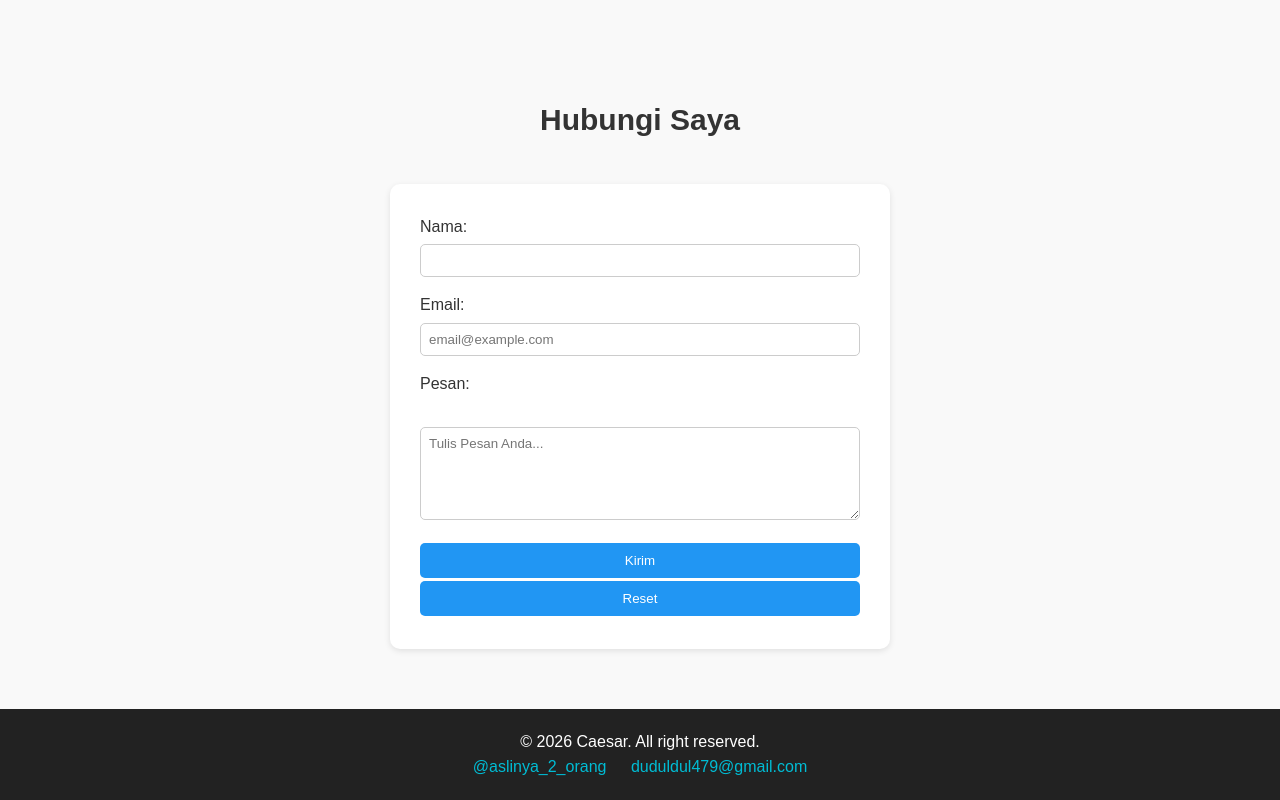
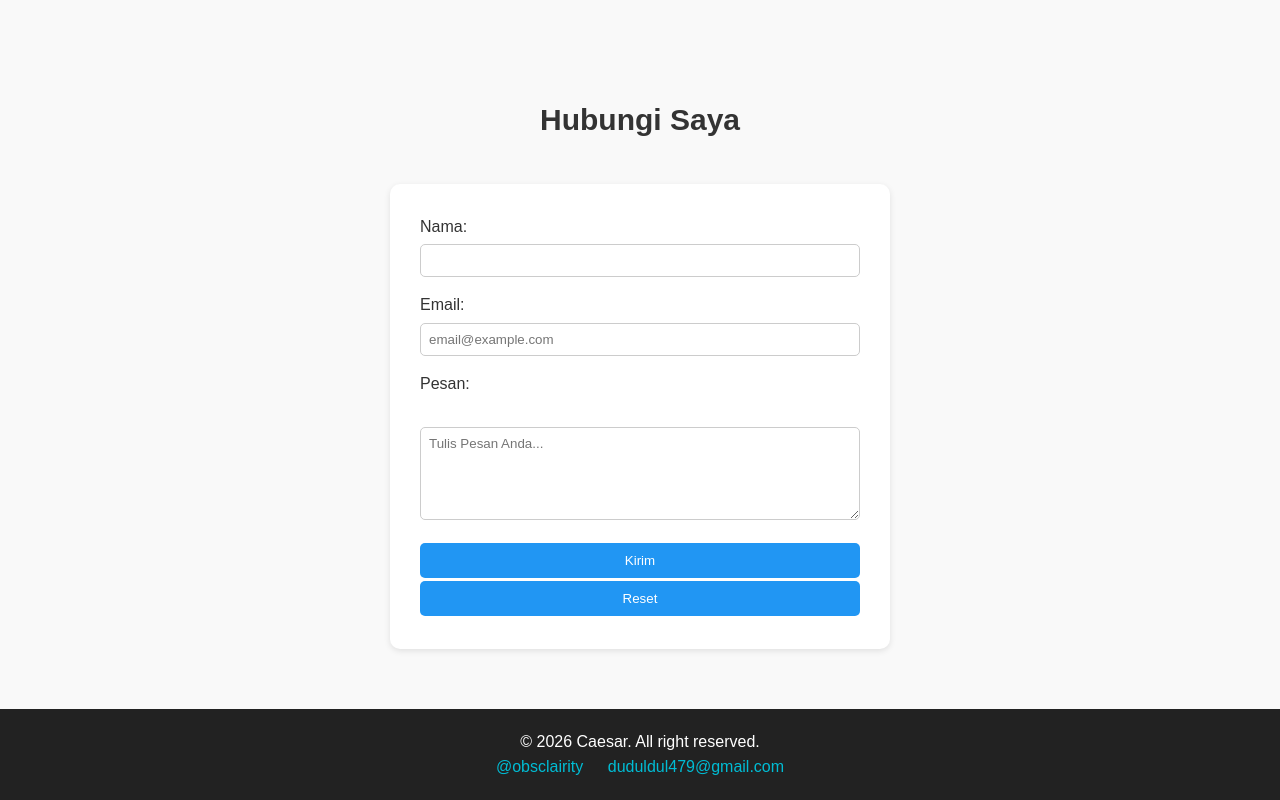
Before and after one commit to Caesar-K7/cv_Caesar, a plain HTML site: page index.html in a window 1280 px wide. Shown: the part 1879-2679 px from the top of the page. Drawn offline with Linux system fonts and the light colour scheme.

Commit message:
Revise contact section and fix typos
Updated the contact section with a new Instagram link and corrected minor typos.

```diff
--- a/index.html
+++ b/index.html
@@ -104,7 +104,7 @@
      <footer>
             <p> &copy; 2026 Caesar. All right reserved.</p>
             <div>
-                <a href="https://instagram.com/aslinya_2_orang" target="_blank">@aslinya_2_orang</a>
+                <a href="https://instagram.com/obsclairity" target="_blank">@obsclairity</a>
                 <a href="mailto:duduldul479@gmail.com">duduldul479@gmail.com</a>
             </div>
      </footer>
```
